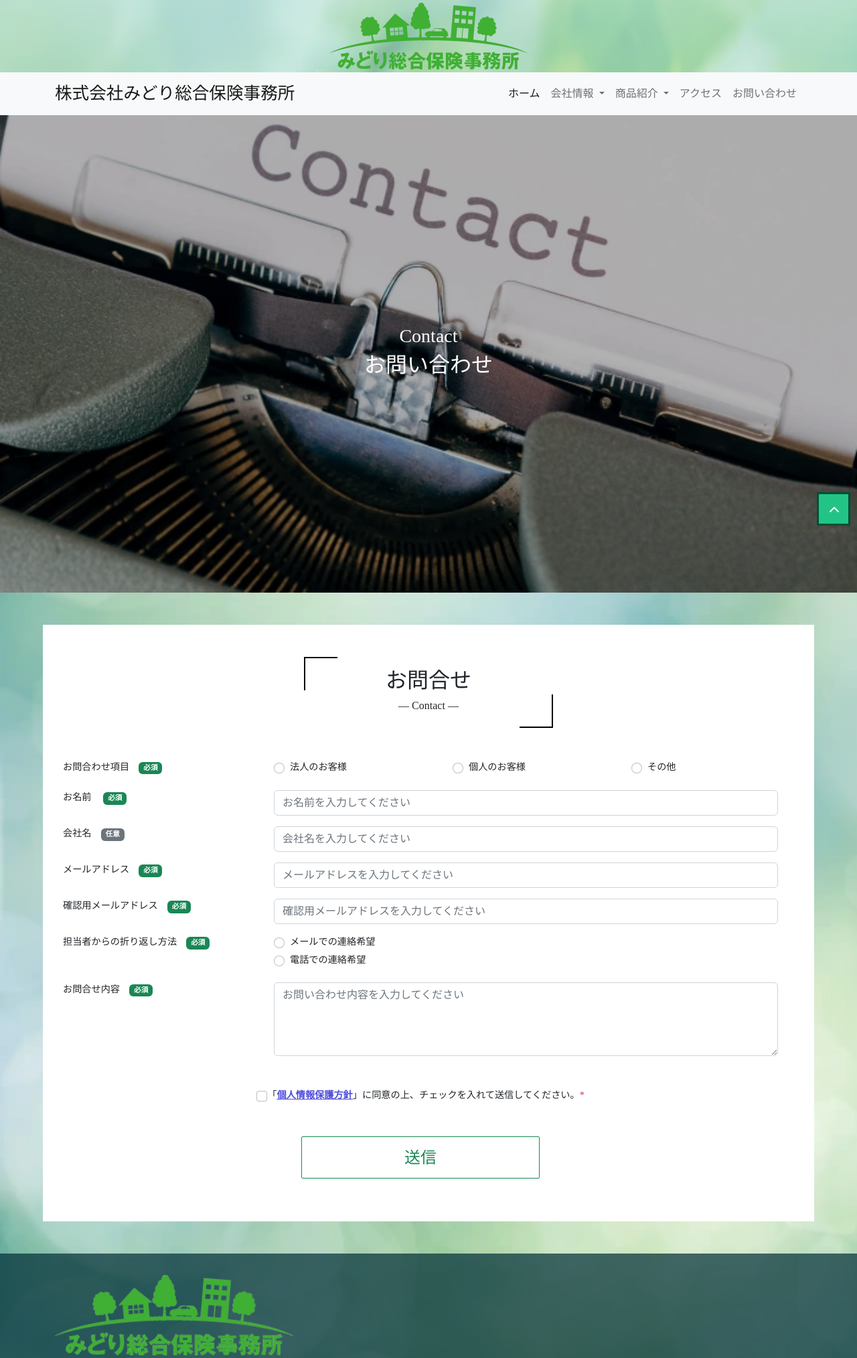
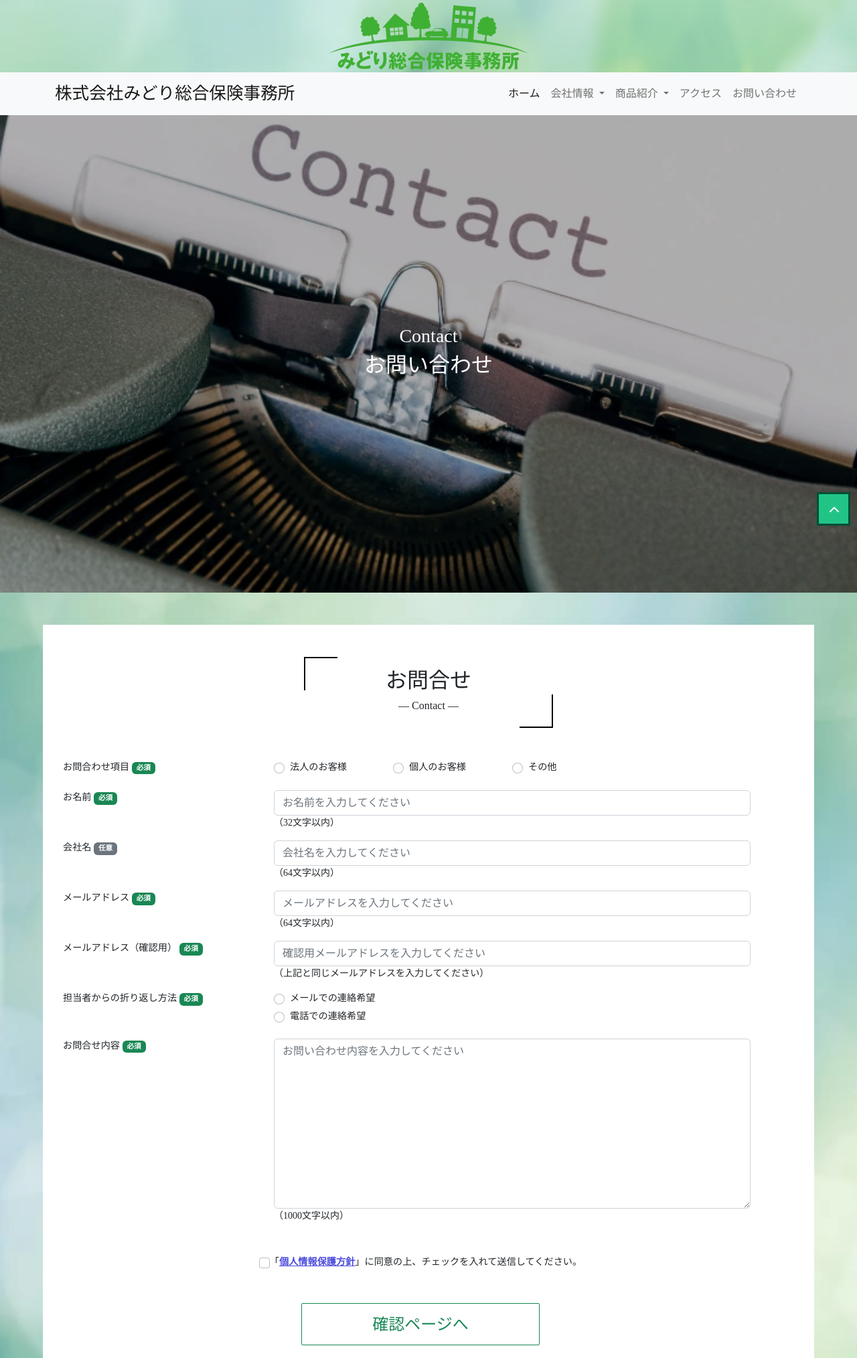
Before and after one commit to linepark-webteam/midori-insurance-sample, a PHP site: page /contact/ in a window 1280 px wide. Shown: the top 2028 px of the page at 67% size. Run offline with PHP 8.4, Linux system fonts and the light colour scheme; some libraries are stand-ins or nearby versions; some web fonts are replaced.

Commit message:
conntact update

```diff
--- a/contact/index.html
+++ b/contact/index.html
@@ -4,8 +4,8 @@
 <head>
   <meta charset="UTF-8">
   <meta name="viewport" content="width=device-width, initial-scale=1.0">
-  <meta name="keywords" content="●●●">
-  <meta name="description" content="●●●">
+  <meta name="keywords" content="みどり総合保険事務所 お問い合わせ">
+  <meta name="description" content="お問い合わせ｜株式会社みどり総合保険事務所">
   <link rel="icon" href="../img/favicon.webp" type="image/x-icon">
   <link rel="apple-touch-icon" href="../img/appletouch.png" sizes="180x180">
   <title>お問い合わせ｜株式会社みどり総合保険事務所</title>
@@ -41,8 +41,7 @@
   <nav class="navbar navbar-expand-lg navbar-light bg-light sticky-top">
     <div class="container">
       <a class="navbar-brand" href="#">株式会社みどり総合保険事務所</a>
-      <button class="navbar-toggler" type="button" data-bs-toggle="collapse" data-bs-target="#navbarNav"
-        aria-controls="navbarNav" aria-expanded="false" aria-label="Toggle navigation">
+      <button class="navbar-toggler" type="button" data-bs-toggle="collapse" data-bs-target="#navbarNav" aria-controls="navbarNav" aria-expanded="false" aria-label="Toggle navigation">
         <span class="navbar-toggler-icon"></span>
       </button>
       <div class="collapse navbar-collapse" id="navbarNav">
@@ -103,98 +102,114 @@
           </div>
         </div>
         <div class="container row">
-          <form>
+          <form action="" method="post">
             <!-- お問合わせ項目 -->
-            <div class="form-group col-12 d-lg-flex ">
-              <label for="inquiryType" class="col-lg-3 mb-2 me-5">お問合わせ項目　<span
-                  class="badge text-bg-success">必須</span></label>
-              <!-- <div class="row"> -->
+            <div class="form-group col-12 d-lg-flex">
+              <label for="inquiryType" class="col-lg-3 mb-2 me-5">お問合わせ項目 <span class="badge text-bg-success">必須</span></label>
+              <div class="d-flex flex-column col-lg-8">
                 <div class="d-lg-flex col-lg-9">
                   <div class="form-check form-check-block align-items-center col-lg-4">
-                  <input class="form-check-input" type="radio" name="inquiryType" id="corporate" value="corporate"
-                    required>
+                    <input class="form-check-input" type="radio" name="inquiryType" id="corporate" value="法人のお客様" >
                     <label class="form-check-label" for="corporate">法人のお客様</label>
                   </div>
                   <div class="form-check form-check-block align-items-center col-lg-4">
-                  <input class="form-check-input" type="radio" name="inquiryType" id="individual" value="individual"
-                    required>
+                    <input class="form-check-input" type="radio" name="inquiryType" id="individual" value="個人のお客様">
                     <label class="form-check-label" for="individual">個人のお客様</label>
                   </div>
                   <div class="form-check form-check-block align-items-center col-lg-4">
-                  <input class="form-check-input" type="radio" name="inquiryType" id="other" value="other" required>
+                    <input class="form-check-input" type="radio" name="inquiryType" id="other" value="その他">
                     <label class="form-check-label" for="other">その他</label>
+                  </div>
                 </div>
               </div>
             </div>
 
             <!-- お名前 -->
             <div class="form-group d-lg-flex mt-3">
-              <label for="name" class="col-lg-3 mb-2 me-5">お名前　 <span class="badge text-bg-success">必須</span></label>
-              <input type="text" class="form-control" id="name" placeholder="お名前を入力してください" required>
+              <label for="name" class="col-lg-3 mb-2 me-5">お名前 <span class="badge text-bg-success">必須</span></label>
+              <div class="d-flex flex-column col-lg-8">
+                <input type="text" name="name" class="form-control d-block" id="name" placeholder="お名前を入力してください" maxlength="32">
+                <span class="small">（32文字以内）</span>
+              </div>
             </div>
 
             <!-- 会社名 -->
             <div class="form-group d-lg-flex mt-3">
-              <label for="companyName" class="col-lg-3 mb-2  me-5">会社名　<span
-                  class="badge text-bg-secondary">任意</span></label>
-              <input type="text" class="form-control" id="companyName" placeholder="会社名を入力してください">
+              <label for="companyName" class="col-lg-3 mb-2 me-5">会社名 <span class="badge text-bg-secondary">任意</span></label>
+              <div class="d-flex flex-column col-lg-8">
+                <input type="text" name="companyName" class="form-control d-block" id="companyName" placeholder="会社名を入力してください" maxlength="64">
+                <span class="small">（64文字以内）</span>
+              </div>
             </div>
 
             <!-- メールアドレス -->
             <div class="form-group d-lg-flex mt-3">
-              <label for="email" class="col-lg-3 mb-2 me-5">メールアドレス　<span
-                  class="badge text-bg-success">必須</span></label>
-              <input type="email" class="form-control" id="email" placeholder="メールアドレスを入力してください" required>
+              <label for="email" class="col-lg-3 mb-2 me-5">メールアドレス <span class="badge text-bg-success">必須</span></label>
+              <div class="d-flex flex-column col-lg-8">
+                <input type="email" name="email" class="form-control d-block" id="email" placeholder="メールアドレスを入力してください" maxlength="64">
+                <span class="small">（64文字以内）</span>
+              </div>
             </div>
 
-            <!-- 確認用メールアドレス -->
+            <!-- メールアドレス（確認用） -->
             <div class="form-group d-lg-flex mt-3">
-              <label for="confirmEmail" class="col-lg-3 mb-2 me-5">確認用メールアドレス　<span
-                  class="badge text-bg-success">必須</span></label>
-              <input type="email" class="form-control" id="confirmEmail" placeholder="確認用メールアドレスを入力してください" required>
+              <label for="confirmEmail" class="col-lg-3 mb-2 me-5">メールアドレス（確認用） <span class="badge text-bg-success">必須</span></label>
+              <div class="d-flex flex-column col-lg-8">
+                <input type="email" name="confirmEmail" class="form-control d-block" id="confirmEmail" placeholder="確認用メールアドレスを入力してください" maxlength="64">
+                <span class="small">（上記と同じメールアドレスを入力してください）</span>
+              </div>
             </div>
 
             <!-- 担当者からの折り返し方法 -->
             <div class="form-group d-lg-flex mt-3">
-              <label class="col-lg-3 mb-2 me-5">担当者からの折り返し方法　<span class="badge text-bg-success">必須</span></label>
-              <div>
+              <label class="col-lg-3 mb-2 me-5">担当者からの折り返し方法 <span class="badge text-bg-success">必須</span></label>
+              <div class="d-flex flex-column col-lg-8">
+                <div class="col-lg-9">
                   <div class="form-check align-items-center form-check-block">
-                  <input class="form-check-input" type="radio" name="callbackPreference" id="contactByEmail"
-                    value="email" required>
+                    <input class="form-check-input" type="radio" name="callbackPreference" id="contactByEmail" value="メールでの連絡希望">
                     <label class="form-check-label" for="contactByEmail">メールでの連絡希望</label>
                   </div>
                   <div class="form-check align-items-center form-check-block">
-                  <input class="form-check-input" type="radio" name="callbackPreference" id="contactByPhone"
-                    value="phone" required>
+                    <input class="form-check-input" type="radio" name="callbackPreference" id="contactByPhone" value="電話での連絡希望">
                     <label class="form-check-label" for="contactByPhone">電話での連絡希望</label>
+                  </div>
                 </div>
               </div>
             </div>
 
             <!-- お問合せ内容 -->
             <div class="form-group d-lg-flex mt-3">
-              <label for="inquiry" class="col-lg-3 mb-2 me-5">お問合せ内容　<span
-                  class="badge text-bg-success">必須</span></label>
-              <textarea class="form-control" id="inquiry" rows="4" placeholder="お問い合わせ内容を入力してください" required></textarea>
+              <label for="inquiry" class="col-lg-3 mb-2 me-5">お問合せ内容 <span class="badge text-bg-success">必須</span></label>
+              <div class="d-flex flex-column col-lg-8">
+                <textarea name="inquiry" class="form-control" id="inquiry" rows="10" placeholder="お問い合わせ内容を入力してください" maxlength="1000"></textarea>
+                <span class="small">（1000文字以内）</span>
+
+              </div>
             </div>
 
             <!-- 「個人情報保護方針」 -->
             <div class="form-group my-5">
               <div class="form-check d-flex justify-content-center">
-                <input type="checkbox" class="form-check-input" id="privacyPolicy" required>
-                <label class="form-check-label" for="privacyPolicy">「<a
-                    href="../privacy-policy/">個人情報保護方針</a>」に同意の上、チェックを入れて送信してください。<span class="text-danger">*</span></label>
+                <div class="d-flex flex-column align-items-center col-lg-8">
+                  <div class="d-flex">
+                    <input type="checkbox" name="privacyPolicy" class="form-check-input" id="privacyPolicy" value="accepted">
+                    <label class="form-check-label" for="privacyPolicy">「<a href="../privacy-policy/">個人情報保護方針</a>」に同意の上、チェックを入れて送信してください。</label>
+                  </div>
+                </div>
               </div>
             </div>
 
-
             <!-- 送信ボタン -->
             <div class="d-flex justify-content-center">
-              <button type="submit" class="btn btn-outline-success col-4">送信</button>
+              <button type="submit" class="btn btn-outline-success col-4">確認ページへ</button>
             </div>
           </form>
+
+        </div>
+      </div>
     </div>
   </section>
+
 
   <footer class="container-fluid d-flex justify-content-center mt-5 py-3">
     <div class="container">
@@ -211,9 +226,7 @@
             神奈川県相模原市中央区<br>
             緑が丘2丁目38-39<br>
           </p>
-        <p class="content-text">TEL: <a href="tel:042-769-7735">042-769-7735</a><br>FAX: 042-769-7734<br>MOBILE: <a
-            href="tel:090-7425-1653">090-7425-1653</a><br>MAIL: <a
-            href="mailto:177mmidori@nifty.com">177mmidori@nifty.com</a></p>
+          <p class="content-text">TEL: <a href="tel:042-769-7735">042-769-7735</a><br>FAX: 042-769-7734<br>MOBILE: <a href="tel:090-7425-1653">090-7425-1653</a><br>MAIL: <a href="mailto:177mmidori@nifty.com">177mmidori@nifty.com</a></p>
         </div>
         <div class="col-lg-4">
           <p class="content-text"><a href="../philosophy/">経営理念</a></p>
@@ -240,9 +253,7 @@
 
 
   <!-- Bootstrap JS and Popper.js -->
-  <script src="https://cdn.jsdelivr.net/npm/bootstrap@5.3.0/dist/js/bootstrap.bundle.min.js"
-    integrity="sha384-geWF76RCwLtnZ8qwWowPQNguL3RmwHVBC9FhGdlKrxdiJJigb/j/68SIy3Te4Bkz"
-    crossorigin="anonymous"></script>
+  <script src="https://cdn.jsdelivr.net/npm/bootstrap@5.3.0/dist/js/bootstrap.bundle.min.js" integrity="sha384-geWF76RCwLtnZ8qwWowPQNguL3RmwHVBC9FhGdlKrxdiJJigb/j/68SIy3Te4Bkz" crossorigin="anonymous"></script>
   <!-- Font Awesome -->
   <script src="https://kit.fontawesome.com/e7eaec89a2.js" crossorigin="anonymous"></script>
   <!-- Created JS -->
```
Also changed, not shown: contact-honban/index.php (+2 -5 lines). Lines whose indentation alone changed are shown as unchanged.
